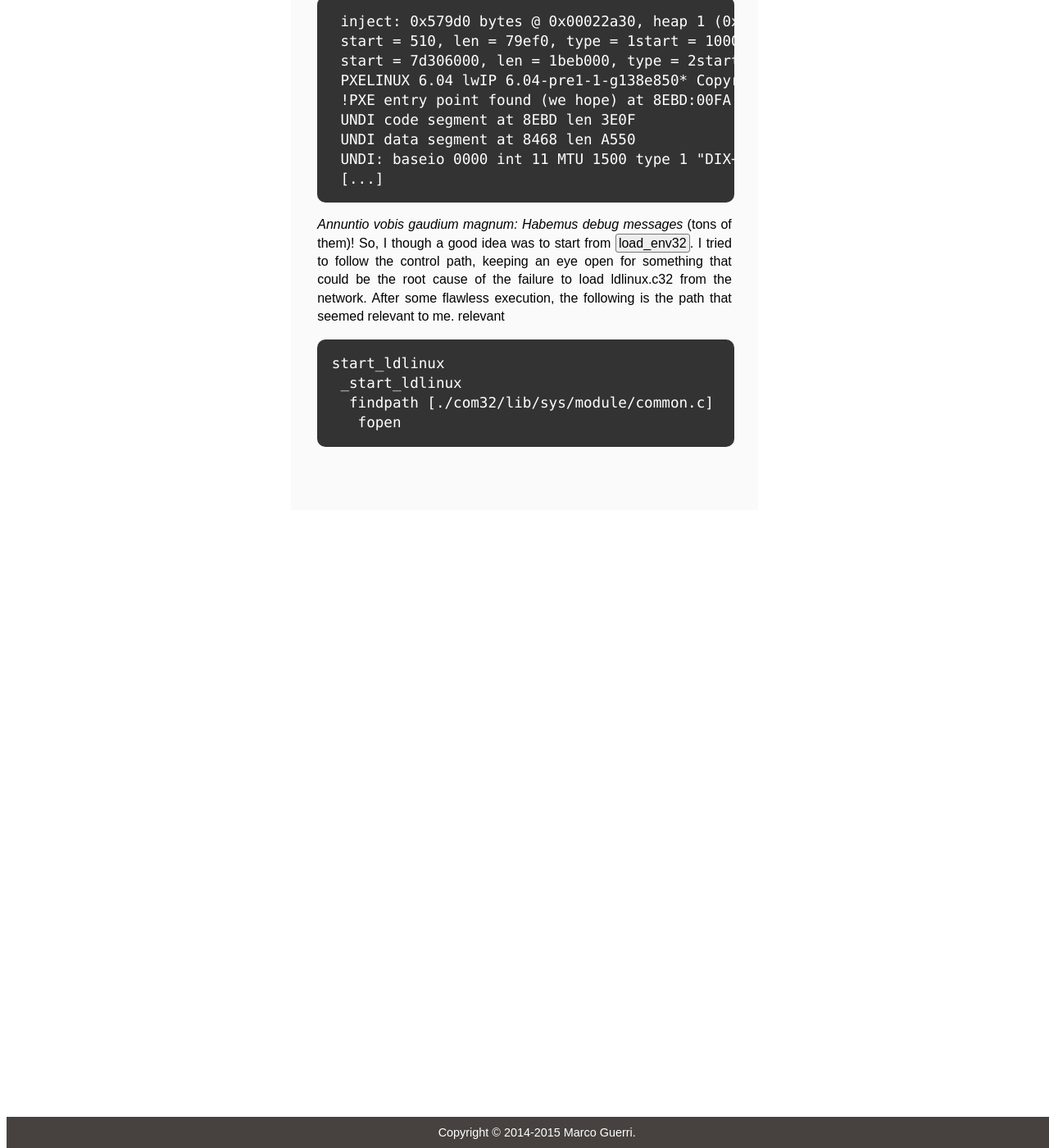
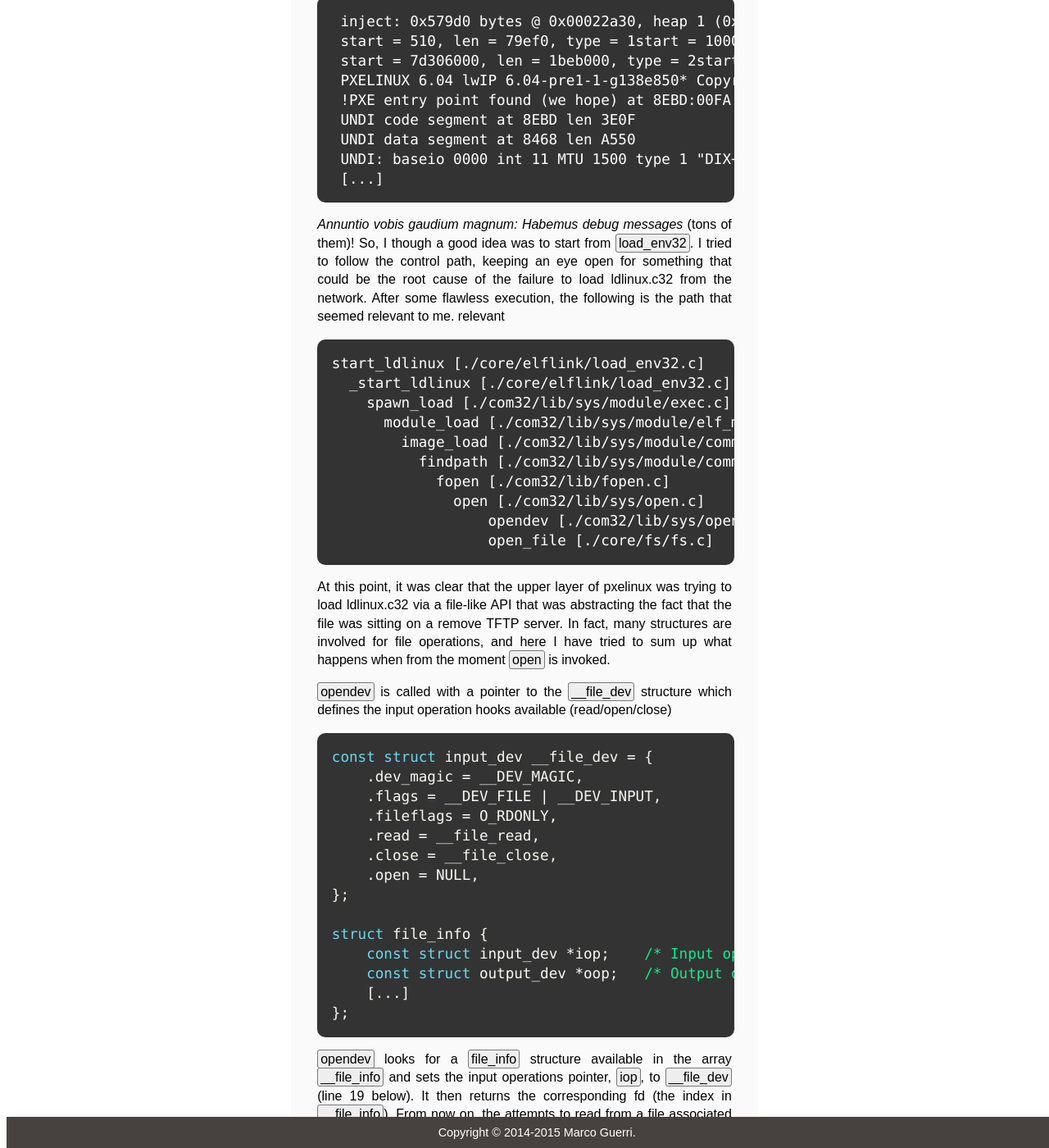
Before and after one commit to marcoguerri/marcoguerri.github.io, a Jekyll site: the page built from _posts/2016-03-21-tales-of-mistery-and-pxelinux.markdown, in a window 1280 px wide and 1400 px high, scrolled down 4948 px. Shown: the whole window at 82% size. Built offline with Jekyll 4.4.1, drawn with Linux system fonts in a browser that asks for light colours; nearby versions of some CDN libraries; some of the changed text lies outside the part shown.

Commit message:
More progresses on PXE post

```diff
--- a/_posts/2016-03-21-tales-of-mistery-and-pxelinux.markdown
+++ b/_posts/2016-03-21-tales-of-mistery-and-pxelinux.markdown
@@ -207,10 +207,193 @@ the following is the path that seemed relevant to me.
 relevant
 
 {% highlight console %}
-start_ldlinux
- _start_ldlinux
-  findpath [./com32/lib/sys/module/common.c]
-   fopen
+start_ldlinux [./core/elflink/load_env32.c]
+  _start_ldlinux [./core/elflink/load_env32.c]
+    spawn_load [./com32/lib/sys/module/exec.c]
+      module_load [./com32/lib/sys/module/elf_module.c]
+        image_load [./com32/lib/sys/module/common.c]
+          findpath [./com32/lib/sys/module/common.c]
+            fopen [./com32/lib/fopen.c]
+              open [./com32/lib/sys/open.c]
+                  opendev [./com32/lib/sys/opendev.c]
+                  open_file [./core/fs/fs.c]
+{% endhighlight %}
+
+At this point, it was clear that the upper layer of pxelinux was trying to load
+ldlinux.c32 via a file-like API that was abstracting the fact that the file was
+ sitting on a remove TFTP server.
+In fact, many structures are involved for file operations, and here I have tried
+to sum up what happens when from the moment *open* is invoked.
+
+*opendev* is called with a pointer to the *__file_dev* structure which
+defines the input operation hooks available (read/open/close)
+
+{% highlight C %}
+const struct input_dev __file_dev = {
+    .dev_magic = __DEV_MAGIC,
+    .flags = __DEV_FILE | __DEV_INPUT,
+    .fileflags = O_RDONLY,
+    .read = __file_read,
+    .close = __file_close,
+    .open = NULL,
+};
+
+struct file_info {
+    const struct input_dev *iop;    /* Input operations */
+    const struct output_dev *oop;   /* Output operations */
+    [...]
+};
+
+{% endhighlight %}
+
+*opendev* looks for a *file_info* structure available in the array *__file_info*
+and sets the input operations pointer, *iop*, to *__file_dev* (line 19 below).
+It then returns the corresponding fd (the index in *__file_info*). From now on,
+the attempts to read from a file associated with the fd returned, will go
+through the *__file_read* pointer.
+
+{% highlight C linenos %}
+int opendev(const struct input_dev *idev,
+        const struct output_dev *odev, int flags)
+{
+    [...]
+    for (fd = 0, fp = __file_info; fd < NFILES; fd++, fp++)
+    if (!fp->iop && !fp->oop)
+        break;
+
+    if (fd >= NFILES) {
+    errno = EMFILE;
+    return -1;
+    }
+    [...]
+    if (idev) {
+    if (idev->open && (e = idev->open(fp))) {
+        errno = e;
+        goto puke;
+    }
+    fp->iop = idev;
+    }
+    [...]
+}
+{% endhighlight %}
+
+What does *__file_read* do? Well, it calls the protected mode I/O API, in particular
+*pmapi_read_file*, which relies on *file->fs->fs_ops->getfssec* (getfssec is the
+function that actually does the reading). The structures
+*file* and *fs_ops* are shown below.
+
+{% highlight C %}
+
+struct file {
+   struct fs_info *fs;
+   uint32_t offset;            /* for next read */
+   struct ino1de *inode;        /* The file-specific information */
+};
+
+struct fs_ops {
+    /* in fact, we use fs_ops structure to find the right fs */
+    const char *fs_name;
+    enum fs_flags fs_flags;
+
+    int      (*fs_init)(struct fs_info *);
+    void     (*searchdir)(const char *, int, struct file *);
+    uint32_t (*getfssec)(struct file *, char *, int, bool *);
+    void     (*close_file)(struct file *);
+    void     (*mangle_name)(char *, const char *);
+    [...]
+
+};
+{% endhighlight %}
+
+The *file* structure is associated to the corresponding
+*file_info* by function *open_file* (line 24 below), which follows *opendev*.
+*openfile* calls *searchdir*, which locates the file and returns its handle (line
+10 below).
+
+
+{% highlight C linenos %}
+__export int open_file(const char *name, int flags, struct com32_filedata *filedata)
+{
+    int rv;
+    struct file *file;
+    char mangled_name[FILENAME_MAX];
+
+    dprintf("open_file %s\n", name);
+
+    mangle_name(mangled_name, name);
+    rv = searchdir(mangled_name, flags);
+
+    if (rv < 0)
+    return rv;
+
+    file = handle_to_file(rv);
+
+    if (file->inode->mode != DT_REG) {
+    _close_file(file);
+    return -1;
+    }
+
+    filedata->size  = file->inode->size;
+    filedata->blocklg2  = SECTOR_SHIFT(file->fs);
+    filedata->handle    = rv;
+
+    return rv;
+}
+{% endhighlight %}
+
+And here is where things start to become specific to the medium that used to
+retrieve the file, in this case the network.
+
+
+{% highlight C linenos %}
+int searchdir(const char *name, int flags)
+{
+    static char root_name[] = "/";
+    struct file *file;
+    char *path, *inode_name, *next_inode_name;
+    struct inode *tmp, *inode = NULL;
+    int symlink_count = MAX_SYMLINK_CNT;
+
+    dprintf("searchdir: %s  root: %p  cwd: %p\n",
+        name, this_fs->root, this_fs->cwd);
+
+    if (!(file = alloc_file()))
+    goto err_no_close;
+    file->fs = this_fs;
+
+    /* if we have ->searchdir method, call it */
+    if (file->fs->fs_ops->searchdir) {
+    file->fs->fs_ops->searchdir(name, flags, file);
+
+    [...]
+}
 
 
 {% endhighlight %}
+
+A *file* structure is allocated and on line 14 *this_fs* is set as the entry
+point for doing file operations, which result in a call to *getfssec* function,
+the one actually responsible for the I/O. I was therefore
+expecting *this_fs* to point to a network API (we are still trying to load ldlinux.c32
+via TFTP). So, what is *this_fs*? It's initialized in *fs_init*, which is called by
+*pxelinux.asm* with a pointer to the desired *fs_ops*.
+
+
+
+{% highlight C linenos %}
+;
+; do fs initialize
+;
+        mov eax,ROOT_FS_OPS
+        xor ebp,ebp
+        pm_call pm_fs_init
+
+        section .rodata
+        alignz 4
+
+ROOT_FS_OPS:
+        extern pxe_fs_ops
+        dd pxe_fs_ops
+        dd 0
+
+{% endhighlight %}
```
